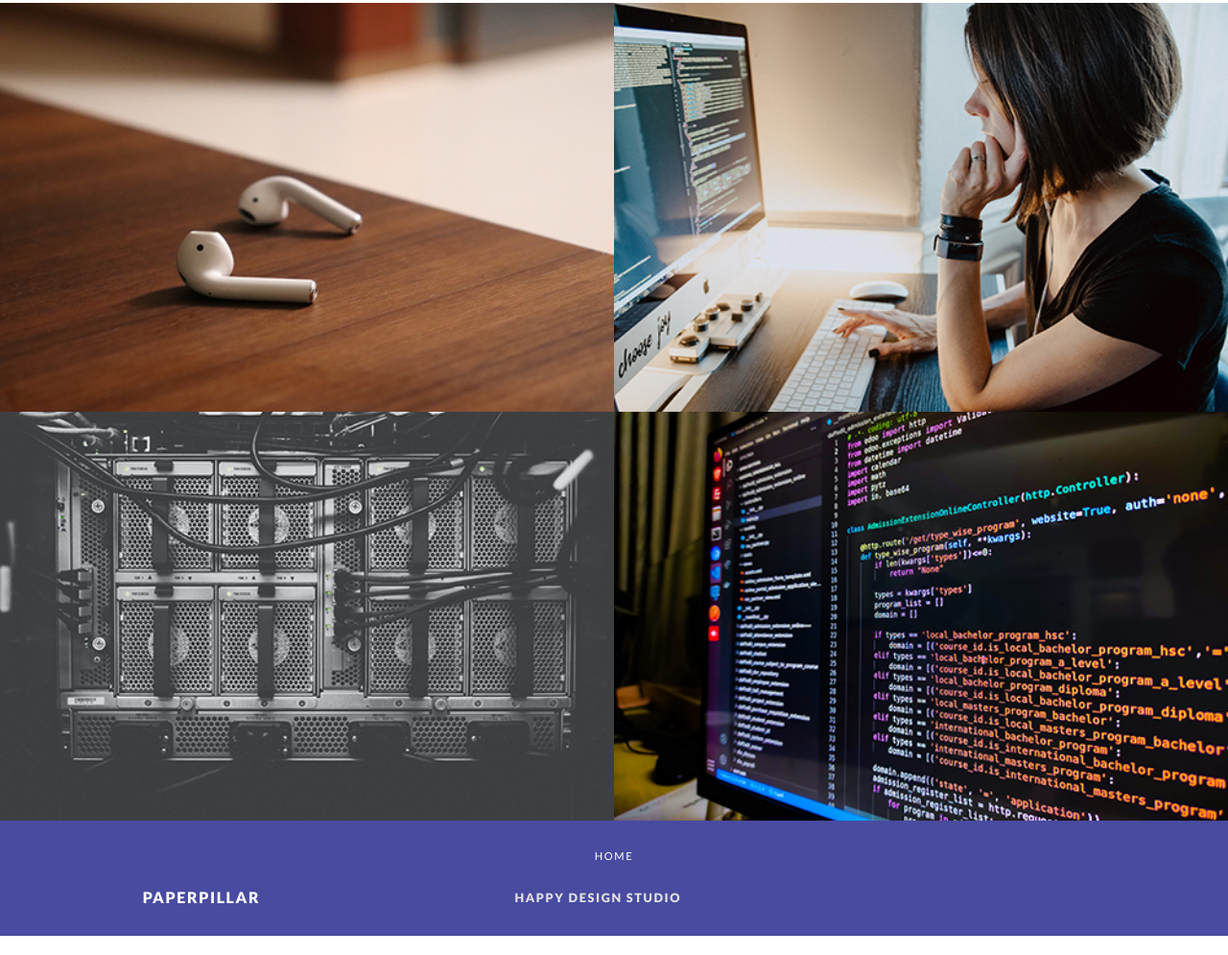
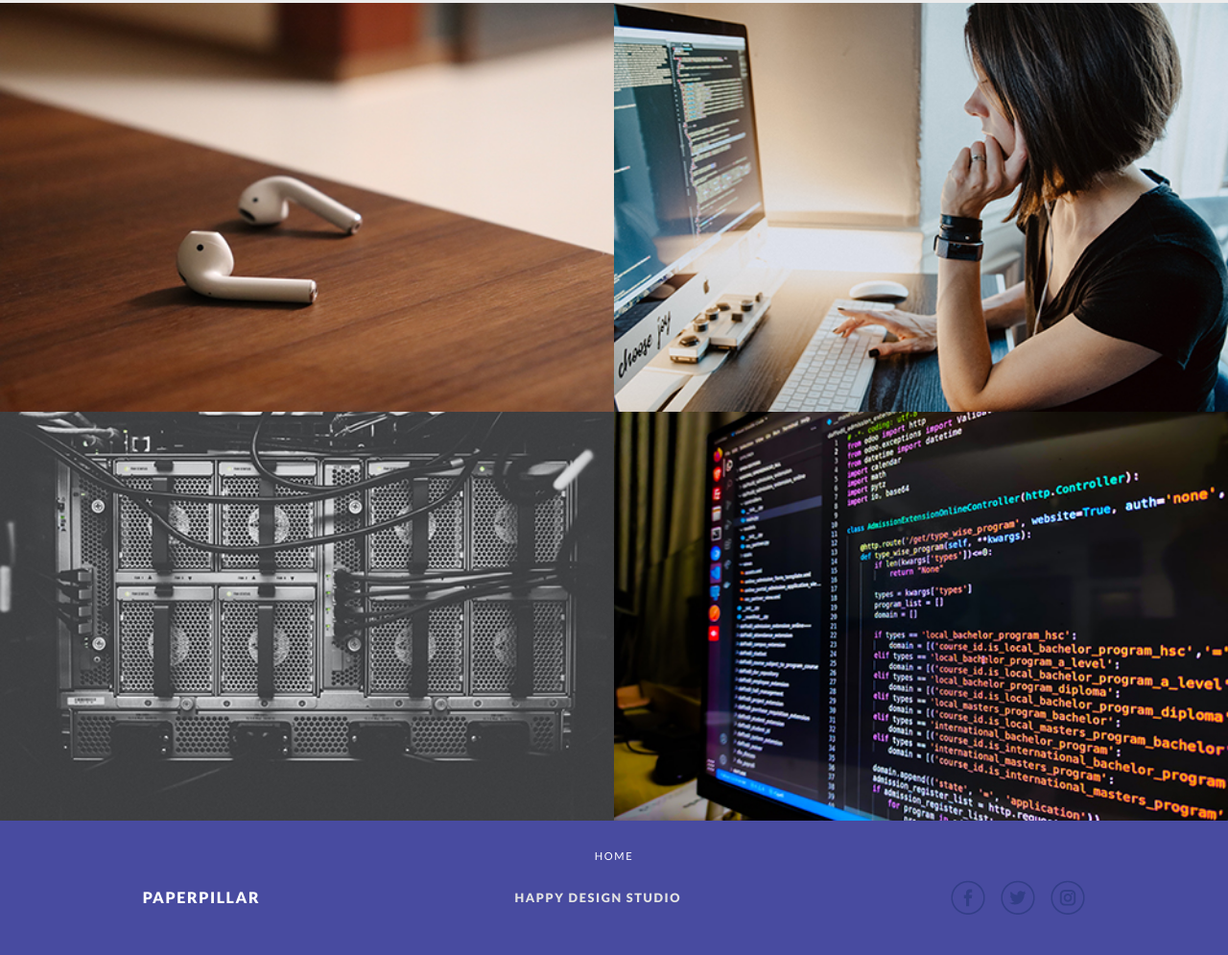
Before and after one commit to talthur/landing-page, a plain HTML site: page index.html in a window 1280 px wide. Shown: the part 1917-2912 px from the top of the page at 96% size. Drawn offline with Linux system fonts and the light colour scheme; a web font is replaced by a local one.

Commit message:
ajustes em links

```diff
--- a/styles/styles.css
+++ b/styles/styles.css
@@ -251,12 +251,12 @@ footer p {
     display: block;
     width: 36px;
     height: 36px;
-    background-image: url(./icons/social-media/social-media-icons.png);
+    background-image: url(../icons/social-media/social-media-icons.png);
     text-indent: -99999999px;
 }
 
 .social a:hover{
-    background-image: url(./icons/social-media/social-media-icons-02.png);
+    background-image: url(../icons/social-media/social-media-icons-02.png);
 }
 
 .social__fb a{
@@ -438,7 +438,7 @@ footer p {
             top: 915px;
             display: block;
             background-color: rgb(236, 236, 236);
-            min-height: 975px;
+            min-height: 1900px;
             width: 100%;
             left: 0;
             z-index: -1;
@@ -448,7 +448,7 @@ footer p {
             position: absolute;
             display: block;
             background-color: #484ba0;
-            min-height: 120px;
+            min-height: 140px;
             width: 100%;
             left: 0;
             z-index: -1;
```
